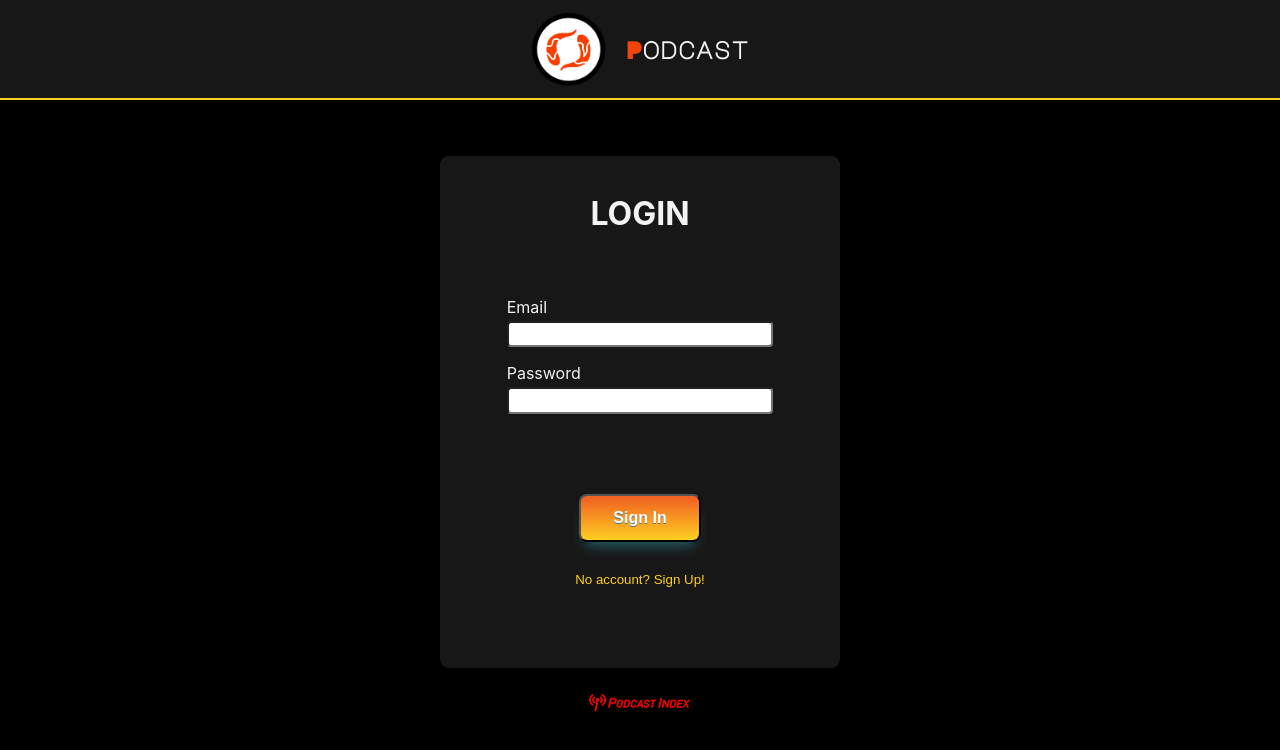
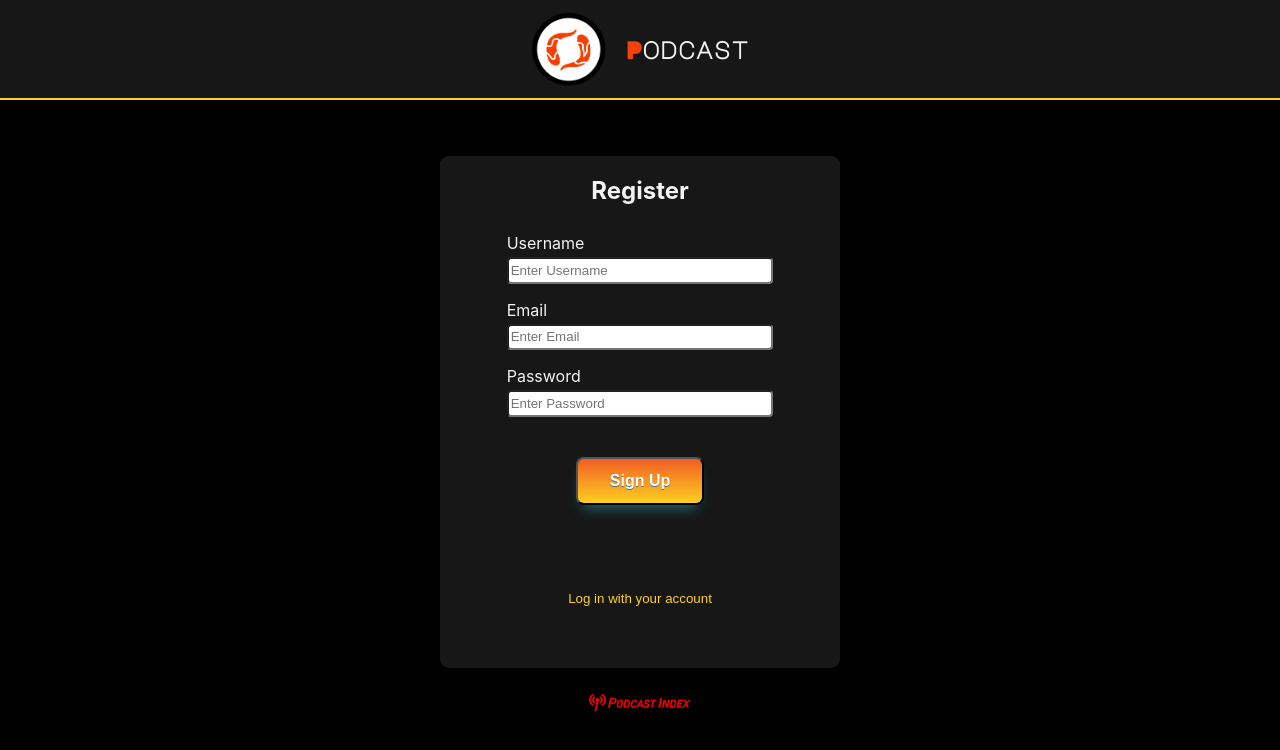
Before and after one commit to bkorkmaz29/koi-podcast, a React (Create React App) app in the folder client/: page / in a window 1280 px wide. Shown: the top 750 px of the page. Built offline with nearby package versions, Linux system fonts and the light colour scheme.

Commit message:
fixed login form errors

```diff
--- a/client/src/components/LoginForm/LoginForm.tsx
+++ b/client/src/components/LoginForm/LoginForm.tsx
@@ -1,5 +1,5 @@
 import React from "react";
-//import * as Yup from 'yup';
+
 import { withFormik, FormikProps, FormikErrors, Form, Field } from "formik";
 import { StyledLoginForm } from "./LoginForm.styled";
 
@@ -17,7 +17,7 @@ const InnerForm = (props: OtherProps & FormikProps<FormValues>) => {
   const { touched, errors, isSubmitting, onSignUp } = props;
   return (
     <StyledLoginForm>
-      <Form>
+      <Form novalidate>
         <h1>Login</h1>
         <div className="form-input">
           <label>Email</label>
@@ -49,7 +49,7 @@ const InnerForm = (props: OtherProps & FormikProps<FormValues>) => {
 
 interface MyFormProps {
   initialEmail?: string;
-  message: string; // if this passed all the way through you might do this or make a union type
+  message: string;
   onLogin: Function;
 }
 
--- a/client/src/pages/Home/Home.tsx
+++ b/client/src/pages/Home/Home.tsx
@@ -146,12 +146,12 @@ const Search: React.FC = () => {
         <Nav setOpen={setOpen} open={open} />
       </div>
 
-      {show && (
+      {show ? (
         <button className="button-back" onClick={() => setShow(false)}>
           <FontAwesomeIcon size="lg" icon={faArrowAltCircleLeft} />
         </button>
-      )}
-      {!show && (
+      )
+      :
         <>
           <div className="search-wrapper">
             <SearchBar onSearch={handleSearch} />
@@ -184,13 +184,15 @@ const Search: React.FC = () => {
             )}
           </div>
         </>
-      )}
+      }
 
-      {show && podcast && (
+      {show && podcast ? (
         <div className="podcast-wrapper">
           <Podcast podcast={podcast} />
         </div>
-      )}
+      ) :
+      null
+      }
     </StyledHome>
   );
 };
--- a/client/src/pages/Login/Login.tsx
+++ b/client/src/pages/Login/Login.tsx
@@ -8,14 +8,12 @@ import { loginService, registerService } from "../../services/authService";
 import logoPI from "../../assets/logoPI.svg";
 
 const Login: React.FC = () => {
-  const [register, setRegister] = useState<boolean>(false);
+  const [register, setRegister] = useState<boolean>(true);
   let navigate = useNavigate();
 
   const handleLogin = (user: User) => {
-    //setLoggedIn(true)
     loginService(user).then(() => {
       navigate("/home");
-      //window.location.reload();
     });
   };
 
@@ -29,20 +27,21 @@ const Login: React.FC = () => {
     <LoginContainer>
       <Header />
       <div className="form-container">
-        {!register && (
+        {register ? (
+          <RegisterForm
+            onLogin={() => setRegister(!register)}
+            onRegister={handleRegister}
+          />
+        ) : (
           <LoginForm
             onLogin={handleLogin}
             onSignUp={() => setRegister(!register)}
           />
         )}
-        {register && (
-          <RegisterForm
-            onLogin={() => setRegister(!register)}
-            onRegister={handleRegister}
-          />
-        )}
       </div>
-      <div className="footer"><img src={logoPI} alt="pi"/></div>
+      <div className="footer">
+        <img src={logoPI} alt="pi" />
+      </div>
     </LoginContainer>
   );
 };
```
